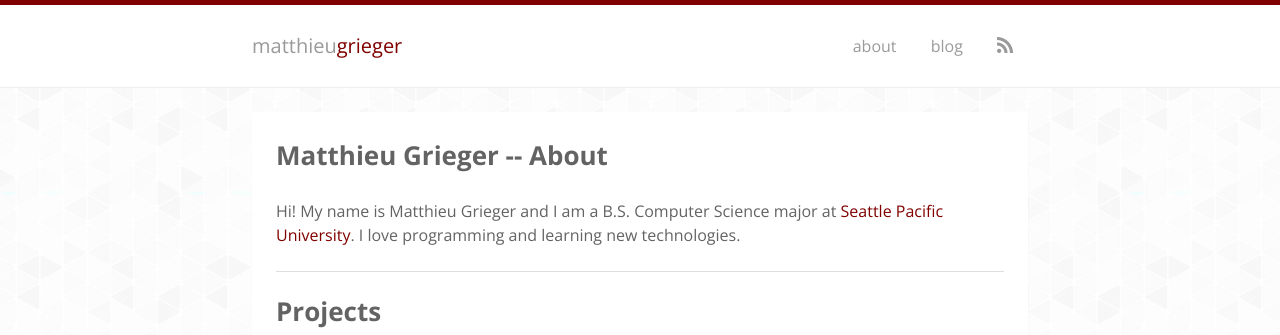
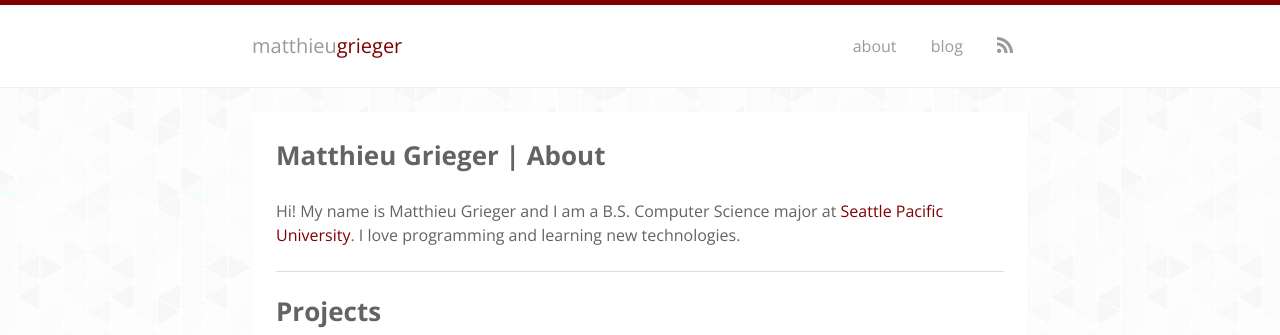
Before and after one commit to matthieugrieger/matthieugrieger.com, a Jekyll site: the page built from source/about.md, in a window 1280 px wide. Shown: the top 335 px of the page. Built offline with Jekyll 4.4.1, drawn with Linux system fonts in a browser that asks for light colours; nearby versions of some CDN libraries; some web fonts are replaced.

```diff
--- a/source/about.md
+++ b/source/about.md
@@ -1,6 +1,6 @@
 ---
 layout: page
-title: Matthieu Grieger -- About
+title: Matthieu Grieger | About
 permalink: /about/
 ---
 
```
